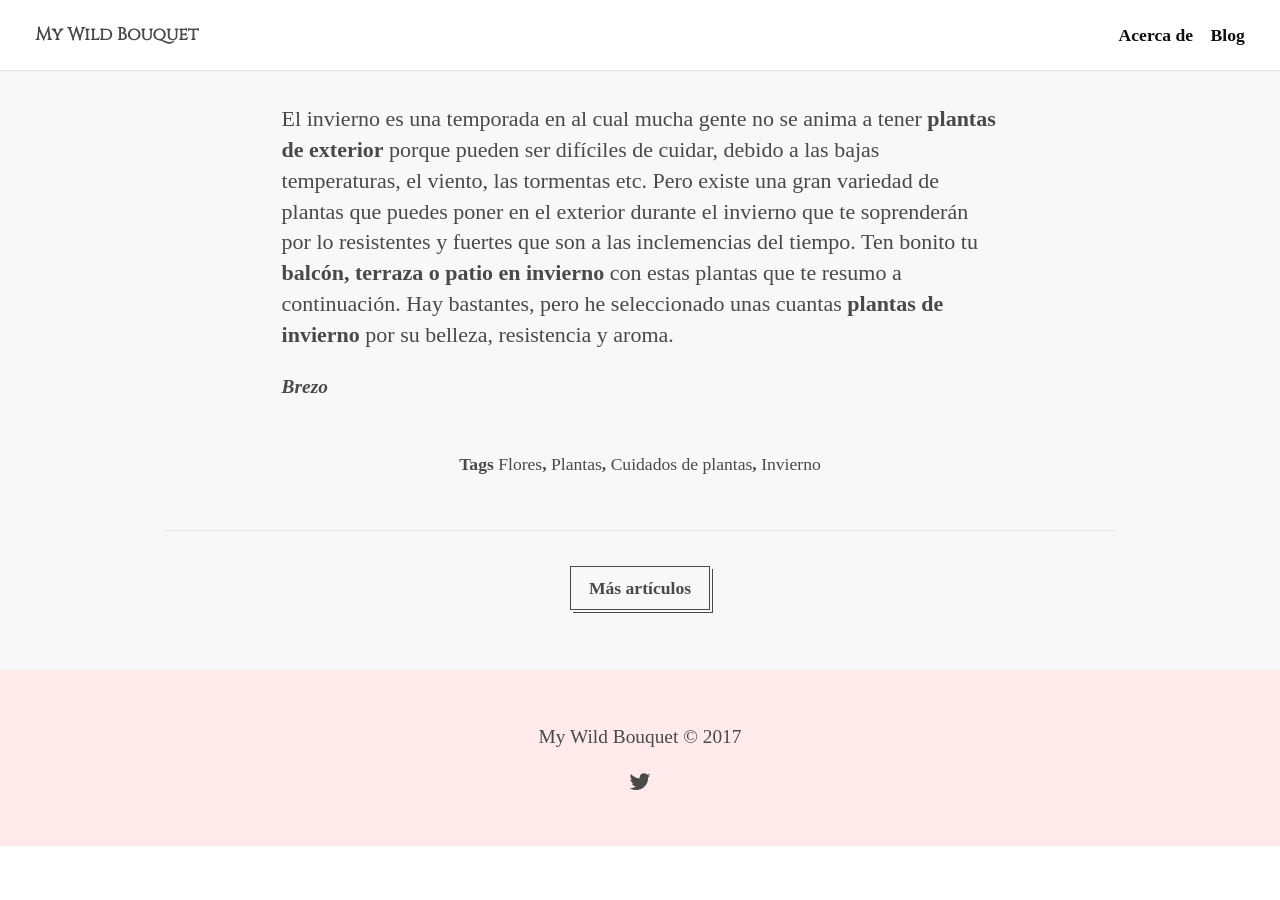
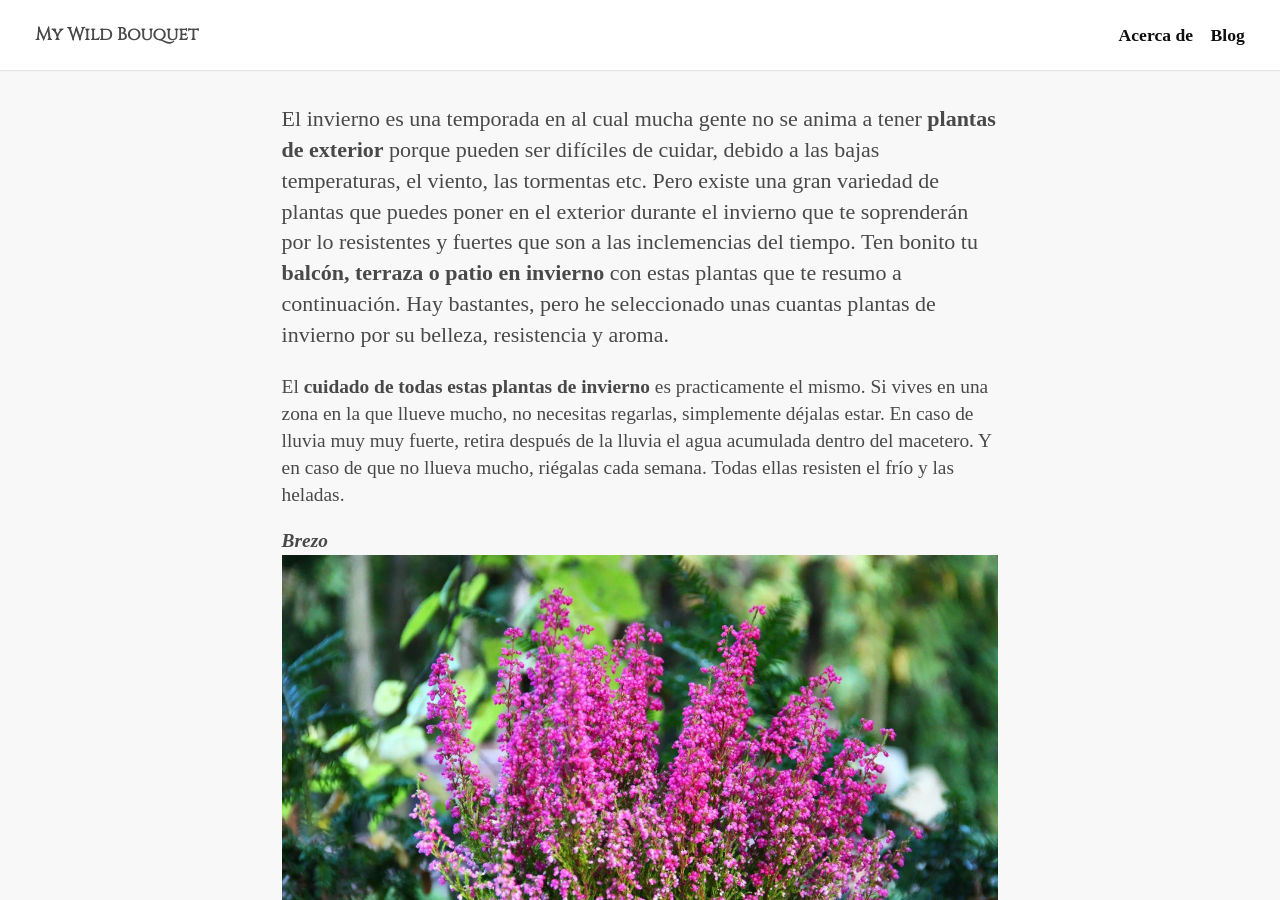
Before and after one commit to keyvanakbary/ramosilvestre.com, a Jekyll site: the page built from src/_posts/2017-12-20-plantas-de-invierno.md, in a window 1280 px wide and 900 px high, scrolled down 915 px. Built offline with Jekyll 4.4.1, drawn with Linux system fonts in a browser that asks for light colours; some web fonts are replaced; before the commit the page ends 1761 px from its top, so only the background shows below that; some of the changed text lies outside the part shown.

Commit message:
Update 2017-12-20-plantas-de-invierno.md

```diff
--- a/src/_posts/2017-12-20-plantas-de-invierno.md
+++ b/src/_posts/2017-12-20-plantas-de-invierno.md
@@ -11,6 +11,12 @@ tags:
 ---
 
  El invierno es una temporada en al cual mucha gente no se anima a tener **plantas de exterior** porque pueden ser difíciles de cuidar, debido a las bajas temperaturas, el viento, las tormentas etc. Pero existe una gran variedad de plantas que puedes poner en el exterior durante el invierno que te soprenderán por lo resistentes y fuertes que son a las inclemencias del tiempo.
-  Ten bonito tu **balcón, terraza o patio en invierno** con estas plantas que te resumo a continuación. Hay bastantes, pero he seleccionado unas cuantas **plantas de invierno** por su belleza, resistencia y aroma.
+  Ten bonito tu **balcón, terraza o patio en invierno** con estas plantas que te resumo a continuación. Hay bastantes, pero he seleccionado unas cuantas plantas de invierno por su belleza, resistencia y aroma.
+
+  El **cuidado de todas estas plantas de invierno** es practicamente el mismo. Si vives en una zona en la que llueve mucho, no necesitas regarlas, simplemente déjalas estar. En caso de lluvia muy muy fuerte, retira después de la lluvia el agua acumulada dentro del macetero. Y en caso de que no llueva mucho, riégalas cada semana.
+ Todas ellas resisten el frío y las heladas.
 
   _**Brezo**_
+  ![Plantas de invierno](/assets/images/posts/planta-invierno-2.jpg)
+
+  Esta planata es una de las más populares en invierno ya que las puedes encontrra ne cualquier floristería o tienda de jardinería. Son muy resistentes, las tienes en rosa fucsia, rosa pastel, púrpura y blancas.
```
